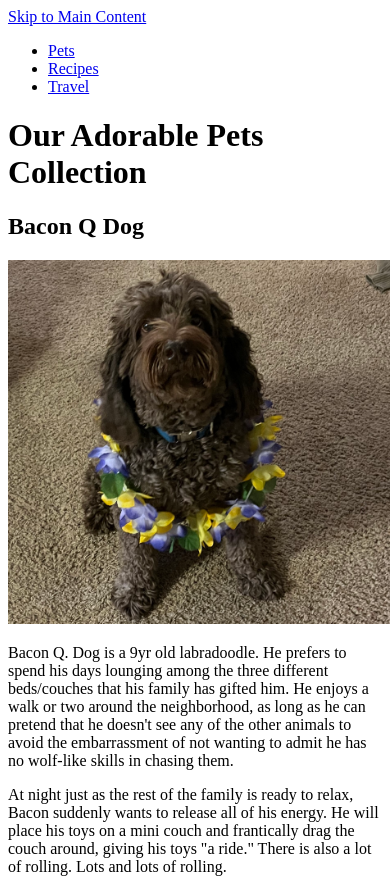
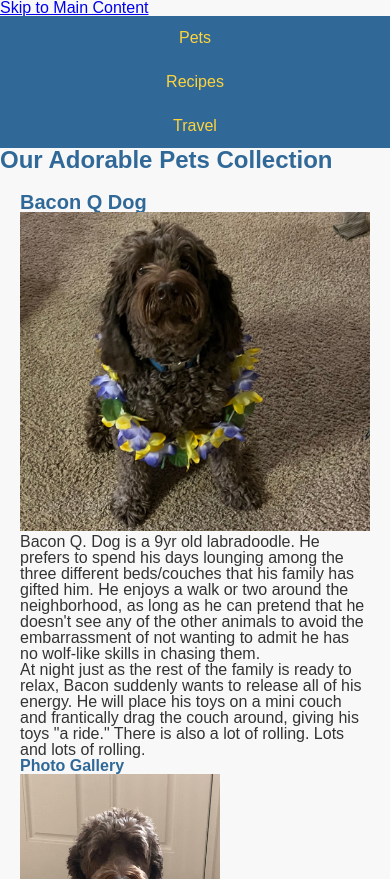
Before and after one commit to ymty2425/starter_html, a plain HTML site: page index.html in a window 390 px wide. Shown: the top 879 px of the page. Drawn offline with Linux system fonts and the light colour scheme.

Commit message:
add basic style sheets

```diff
--- /dev/null
+++ b/css/html5reset.css
@@ -0,0 +1,102 @@
+/*
+html5doctor.com Reset Stylesheet
+v1.6.1
+Last Updated: 2010-09-17
+Author: Richard Clark - http://richclarkdesign.com
+Twitter: @rich_clark
+*/
+
+html, body, div, span, object, iframe,
+h1, h2, h3, h4, h5, h6, p, blockquote, pre,
+abbr, address, cite, code,
+del, dfn, em, img, ins, kbd, q, samp,
+small, strong, sub, sup, var,
+b, i,
+dl, dt, dd, ol, ul, li,
+fieldset, form, label, legend,
+table, caption, tbody, tfoot, thead, tr, th, td,
+article, aside, canvas, details, figcaption, figure,
+footer, header, hgroup, menu, nav, section, summary,
+time, mark, audio, video {
+    margin:0;
+    padding:0;
+    border:0;
+    outline:0;
+    font-size:100%;
+    vertical-align:baseline;
+    background:transparent;
+}
+
+body {
+    line-height:1;
+}
+
+article,aside,details,figcaption,figure,
+footer,header,hgroup,menu,nav,section {
+	display:block;
+}
+
+nav ul {
+    list-style:none;
+}
+
+blockquote, q {
+    quotes:none;
+}
+
+blockquote:before, blockquote:after,
+q:before, q:after {
+    content:'';
+    content:none;
+}
+
+a {
+    margin:0;
+    padding:0;
+    font-size:100%;
+    vertical-align:baseline;
+    background:transparent;
+}
+
+/* change colours to suit your needs */
+ins {
+    background-color:#ff9;
+    color:#000;
+    text-decoration:none;
+}
+
+/* change colours to suit your needs */
+mark {
+    background-color:#ff9;
+    color:#000;
+    font-style:italic;
+    font-weight:bold;
+}
+
+del {
+    text-decoration: line-through;
+}
+
+abbr[title], dfn[title] {
+    border-bottom:1px dotted;
+    cursor:help;
+}
+
+table {
+    border-collapse:collapse;
+    border-spacing:0;
+}
+
+/* change border colour to suit your needs */
+hr {
+    display:block;
+    height:1px;
+    border:0;
+    border-top:1px solid #dc9292;
+    margin:1em 0;
+    padding:0;
+}
+
+input, select {
+    vertical-align:middle;
+}
--- /dev/null
+++ b/css/style.css
@@ -0,0 +1,65 @@
+
+body {
+    font-family: Arial, sans-serif;
+    margin: 0;
+    padding: 0;
+    background-color: #f8f8f8;
+    color: #333;
+}
+
+nav ul {
+    list-style-type: none;
+    margin: 0;
+    padding: 0;
+    overflow: hidden;
+    background-color: #306998;  /* Python blue */
+}
+
+nav li {
+    float: left;
+}
+
+nav li a {
+    display: block;
+    color: #FFD43B;  /* Python yellow */
+    text-align: center;
+    padding: 14px 16px;
+    text-decoration: none;
+}
+
+nav li a:hover {
+    background-color: #FFD43B;  /* Python yellow */
+    color: #306998;  /* Python blue */
+}
+
+h1, h2, h3 {
+    color: #306998;  /* Python blue */
+}
+
+main {
+    padding: 20px;
+}
+
+img, video {
+    max-width: 100%;
+    height: auto;
+}
+
+@media only screen and (max-width: 600px) {
+    nav li {
+        float: none;
+        width: 100%;
+    }
+
+    h1 {
+        font-size: 24px;
+    }
+
+    h2 {
+        font-size: 20px;
+    }
+
+    p {
+        font-size: 16px;
+    }
+}
--- a/index.html
+++ b/index.html
@@ -3,6 +3,8 @@
 <head>
     <meta charset="UTF-8">
     <meta name="viewport" content="width=device-width, initial-scale=1.0">
+    <link rel="stylesheet" type="text/css" href="css/html5reset.css">
+    <link rel="stylesheet" type="text/css" href="css/style.css">
     <title>Pets</title>
 </head>
 <body>
```
Also changed, not shown: 2 other files.
